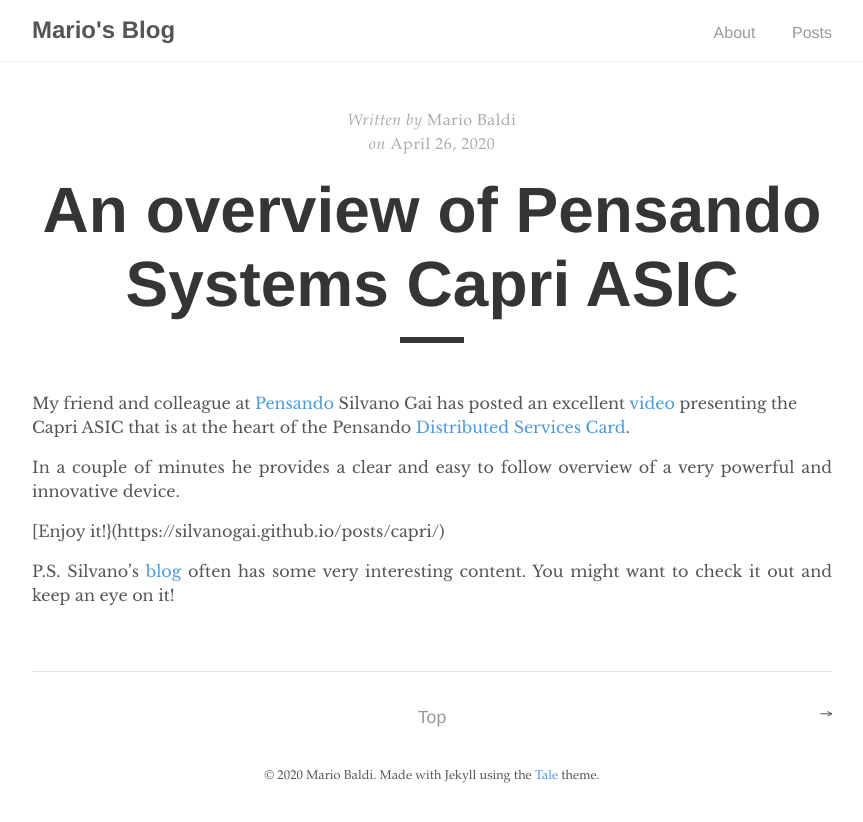
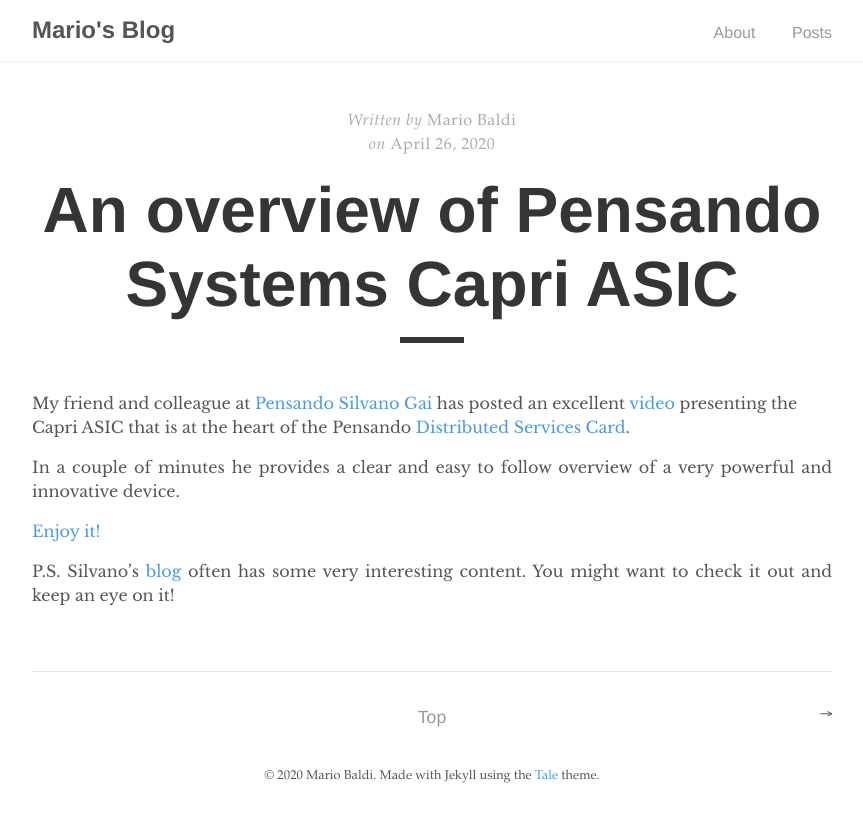
Before and after one commit to mariobaldi/mariobaldi.github.io, a Jekyll site: the page built from _posts/2020-04-26-Capri.md, in a window 1280 px wide. Shown: the top 822 px of the page, without its empty margins (208-1071 px from the left). Built offline with Jekyll 4.4.1, drawn with Linux system fonts in a browser that asks for light colours; some of the changed lines change nothing that is shown.

Commit message:
Update 2020-04-26-Capri.md

```diff
--- a/_posts/2020-04-26-Capri.md
+++ b/_posts/2020-04-26-Capri.md
@@ -5,14 +5,15 @@
 ---
 
 My friend and colleague at [Pensando](https://pensando.io/)
-Silvano Gai has posted an excellent [video](https://silvanogai.github.io/posts/capri/)
+[Silvano Gai](https://www.linkedin.com/in/silvano-gai-15263b1/) has posted an
+excellent [video](https://silvanogai.github.io/posts/capri/)
 presenting the
 Capri ASIC that is at the heart of the Pensando
 [Distributed Services Card](https://pensando.io/assets/documents/Naples_100_ProductBrief-10-2019.pdf).
 
 In a couple of minutes he provides a clear and easy to follow overview of a very powerful and innovative device.
 
-[Enjoy it!}(https://silvanogai.github.io/posts/capri/)
+[Enjoy it!](https://silvanogai.github.io/posts/capri/)
 
 P.S. Silvano's [blog](https://silvanogai.github.io/) often has some very interesting content.
 You might want to check it out and keep an eye on it!
```
